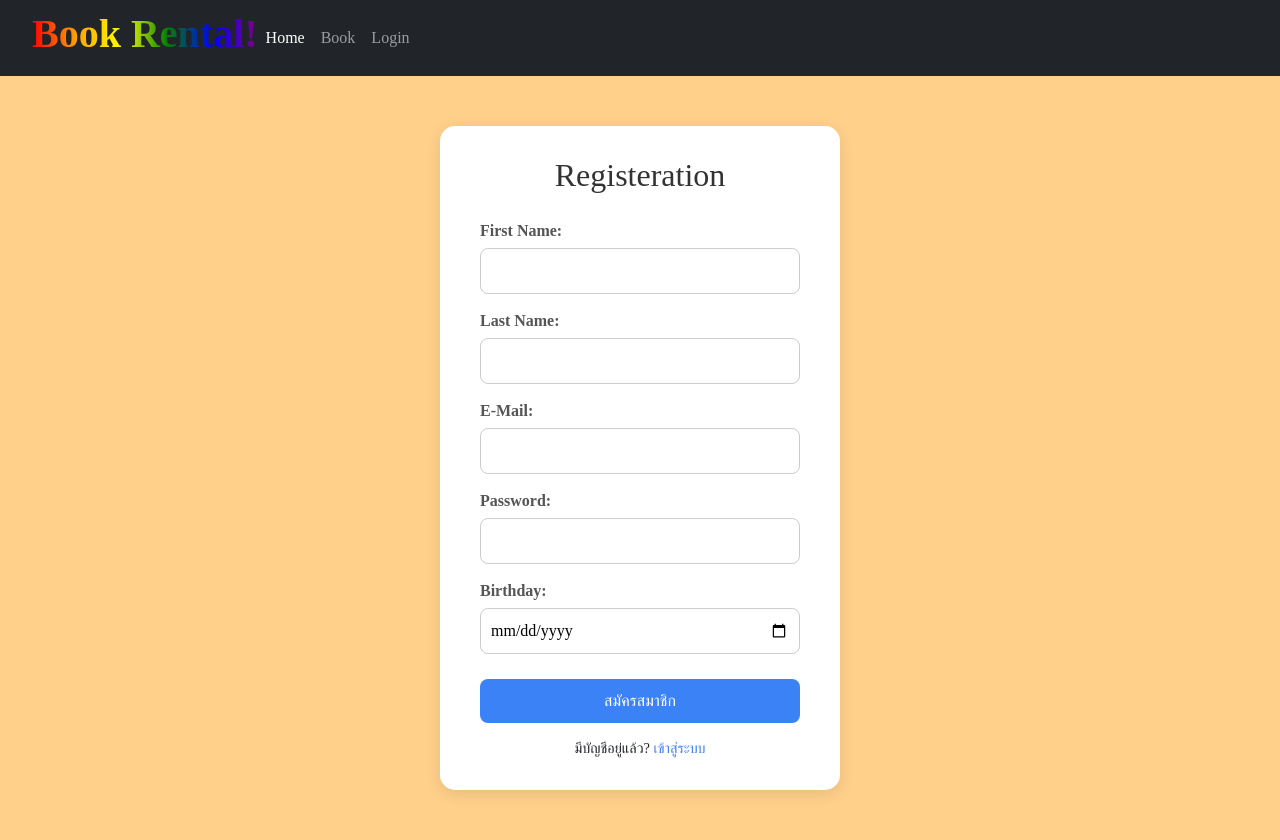
After one commit to 6731501113-SVR/pro, a Flask app: page /register in a window 1280 px wide. The commit adds this page. Run offline with Flask 3, Linux system fonts and the light colour scheme.

Commit message:
add detail, register, edit index

```diff
--- a/app.py
+++ b/app.py
@@ -1,15 +1,16 @@
-from flask import Flask, render_template
+from flask import Flask, render_template, request, flash, redirect, url_for
 import mysql.connector
 from mysql.connector import Error
+
 
 app = Flask(__name__)
 
 def get_db_connection():
     return mysql.connector.connect(
-        host="192.168.1.149",
+        host="localhost",
         user="test",
         password="test",
-        database="test"
+        database="book"
     )
 
 
@@ -58,5 +59,54 @@ def p1():
         if conn:
             conn.close()
 
+@app.route('/book/<int:book_id>')
+def book_detail(book_id):
+    conn = None
+    cursor = None
+    try:
+        conn = get_db_connection()
+        cursor = conn.cursor(dictionary=True)
+        cursor.execute("SELECT * FROM book WHERE BOOKID = %s", (book_id,))
+        book = cursor.fetchone()
+    finally:
+        if cursor:
+            cursor.close()
+        if conn:
+            conn.close()
+
+    if not book:
+        return "Book not found", 404
+
+    return render_template('book_detail.html', book=book)
+
+@app.route('/register', methods=['GET', 'POST'])
+def register():
+    if request.method == 'POST':
+        first_name = request.form['first_name']
+        last_name = request.form['last_name']
+        gmail = request.form['gmail']
+        password = request.form['password']
+        birthday = request.form['birthday']
+
+        try:
+            conn = get_db_connection()
+            cursor = conn.cursor()
+            cursor.execute("""
+                INSERT INTO users (FIRST_NAME, LAST_NAME, GMAIL, USER_PASSWORD, BIRTHDAY)
+                VALUES (%s, %s, %s, %s, %s)
+            """, (first_name, last_name, gmail, password, birthday))
+            conn.commit()
+            flash("✅ Register successful!", "success")
+            return redirect(url_for('login'))
+        except Error as e:
+            flash(f"❌ Error: {e}", "danger")
+        finally:
+            if cursor:
+                cursor.close()
+            if conn:
+                conn.close()
+
+    return render_template('register.html')
+
 if __name__ == "__main__":
     app.run(debug=True)
--- /dev/null
+++ b/templates/register.html
@@ -0,0 +1,142 @@
+{% extends "layout.html" %}
+{% block content %}
+<style>
+    body {
+        background-color: #f5f6fa;
+        font-family: "Prompt", sans-serif;
+    }
+
+    .register-container {
+        width: 400px;
+        margin: 50px auto;
+        background: #fff;
+        padding: 30px 40px;
+        border-radius: 15px;
+        box-shadow: 0 4px 15px rgba(0,0,0,0.1);
+    }
+
+    h2 {
+        text-align: center;
+        margin-bottom: 25px;
+        color: #333;
+    }
+
+    .form-group {
+        margin-bottom: 15px;
+    }
+
+    label {
+        display: block;
+        font-weight: bold;
+        margin-bottom: 5px;
+        color: #555;
+    }
+
+    input {
+        width: 100%;
+        padding: 10px;
+        border: 1px solid #ccc;
+        border-radius: 8px;
+        outline: none;
+        transition: border-color 0.2s;
+    }
+
+    input:focus {
+        border-color: #3b82f6;
+    }
+
+    button {
+        width: 100%;
+        padding: 10px;
+        background-color: #3b82f6;
+        color: #fff;
+        border: none;
+        border-radius: 8px;
+        font-size: 1rem;
+        cursor: pointer;
+        transition: 0.3s;
+        margin-top: 10px;
+    }
+
+    button:hover {
+        background-color: #2563eb;
+    }
+
+    .login-link {
+        text-align: center;
+        margin-top: 15px;
+        font-size: 0.9rem;
+    }
+
+    .login-link a {
+        color: #3b82f6;
+        text-decoration: none;
+    }
+
+    .login-link a:hover {
+        text-decoration: underline;
+    }
+
+    .flash {
+        padding: 10px;
+        margin-bottom: 10px;
+        border-radius: 8px;
+        text-align: center;
+    }
+
+    .flash.success {
+        background-color: #d1fae5;
+        color: #065f46;
+    }
+
+    .flash.danger {
+        background-color: #fee2e2;
+        color: #991b1b;
+    }
+</style>
+
+<div class="register-container">
+    <h2>Registeration</h2>
+
+    {% with messages = get_flashed_messages(with_categories=true) %}
+      {% if messages %}
+        {% for category, message in messages %}
+          <div class="flash {{ category }}">{{ message }}</div>
+        {% endfor %}
+      {% endif %}
+    {% endwith %}
+
+    <form method="POST">
+        <div class="form-group">
+            <label for="first_name">First Name:</label>
+            <input type="text" name="first_name" id="first_name" required>
+        </div>
+
+        <div class="form-group">
+            <label for="last_name">Last Name:</label>
+            <input type="text" name="last_name" id="last_name" required>
+        </div>
+
+        <div class="form-group">
+            <label for="gmail">E-Mail:</label>
+            <input type="email" name="gmail" id="gmail" required>
+        </div>
+
+        <div class="form-group">
+            <label for="password">Password:</label>
+            <input type="password" name="password" id="password" required>
+        </div>
+
+        <div class="form-group">
+            <label for="birthday">Birthday:</label>
+            <input type="date" name="birthday" id="birthday">
+        </div>
+
+        <button type="submit">สมัครสมาชิก</button>
+
+        <div class="login-link">
+            มีบัญชีอยู่แล้ว? <a href="{{ url_for('login') }}">เข้าสู่ระบบ</a>
+        </div>
+    </form>
+</div>
+{% endblock %}
--- a/test_db.py
+++ b/test_db.py
@@ -6,7 +6,7 @@ from app import get_db_connection
 def test_mysql_connection():
     try:
         connection = mysql.connector.connect(
-            host="192.168.1.149",
+            host="localhost",
             user="test", # ลองใช้ root ก่อน
             password="test" # ลองว่างก่อน
         )
```
Also changed, not shown: templates/book_detail.html (added, +147 -0 lines), templates/index.html (+52 -35 lines), templates/login.html (+14 -1 lines), templates/p1.html (+5 -5 lines).
